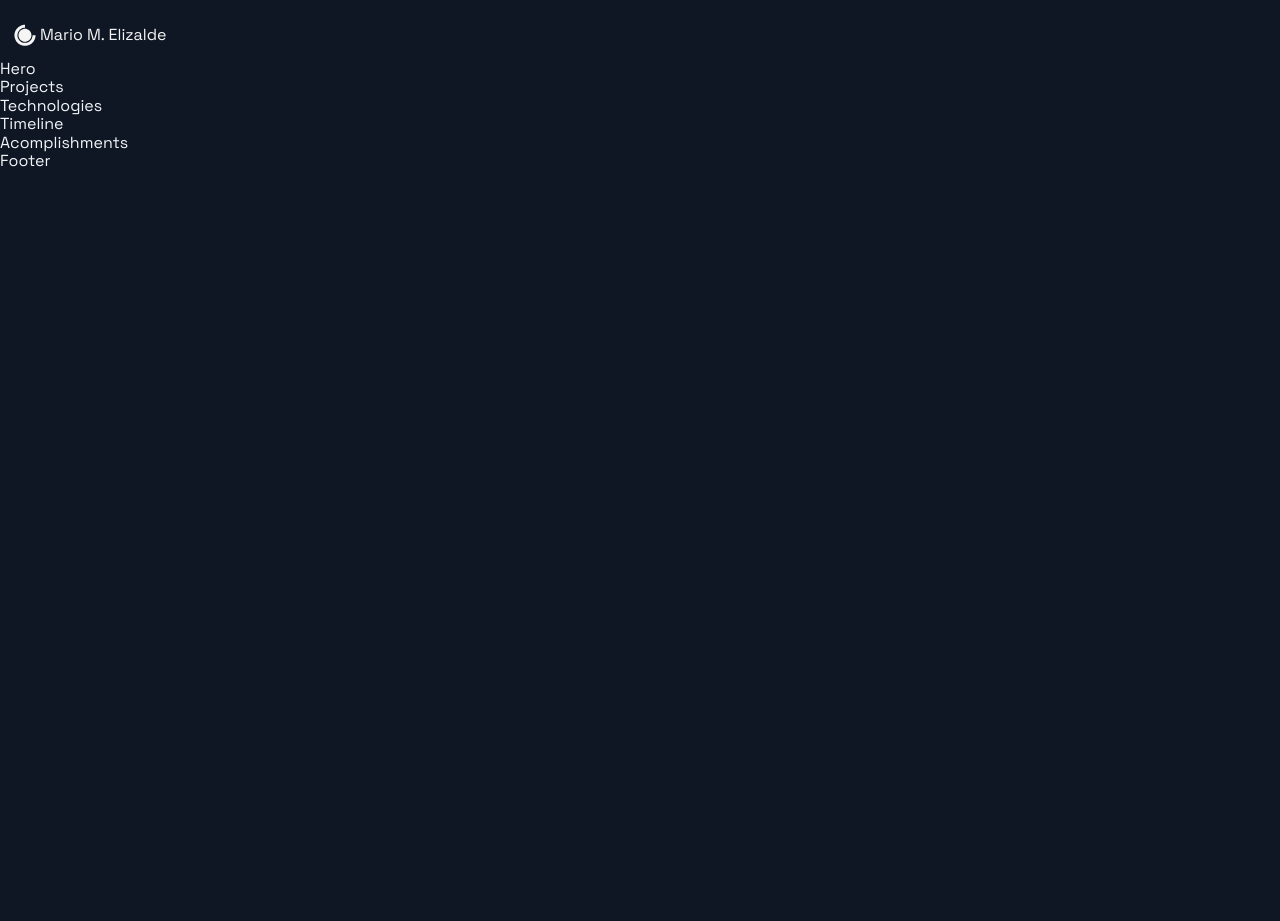
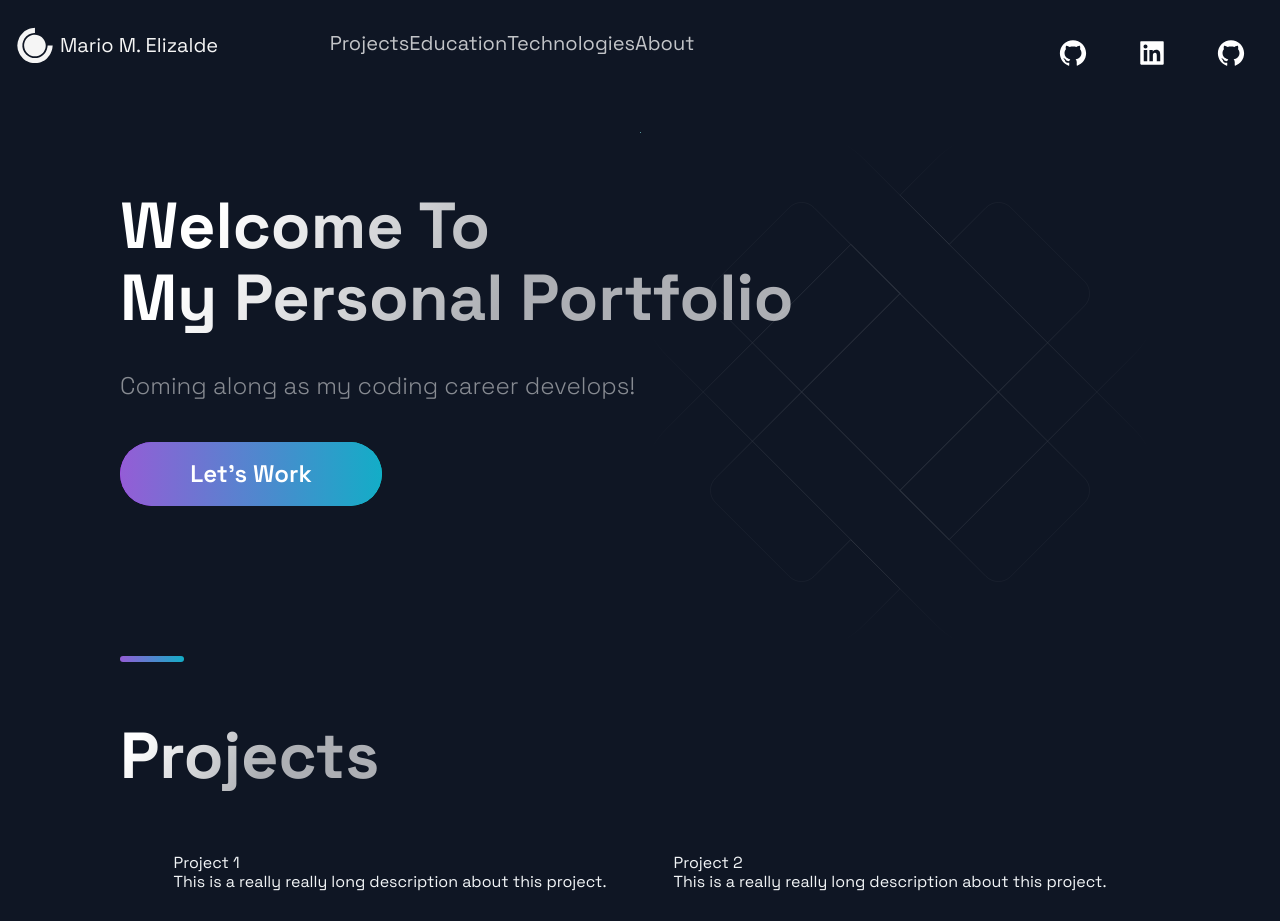
Before and after one commit to marioebros/portfolio-master, a Next.js app: page / in a window 1280 px wide. Shown: the top 921 px of the page. Before the commit the page ends 800 px from the top, so only its background shows below. Built offline with nearby package versions, Linux system fonts and the light colour scheme.

Commit message:
Build header, hero, and projects sections

```diff
--- a/src/components/Header/Header.js
+++ b/src/components/Header/Header.js
@@ -10,6 +10,7 @@ import {
   Div3,
   NavLink,
   SocialIcons,
+  Span,
 } from "./HeaderStyles";
 
 const Header = () => (
@@ -17,12 +18,60 @@ const Header = () => (
     <Div1>
       <Link href="/">
         <a
-          style={{ display: "flex", alignItems: "center", color: "whitesmoke" }}
+          style={{
+            display: "flex",
+            alignItems: "center",
+            color: "whitesmoke",
+            marginBottom: "20px",
+          }}
         >
-          <DiCssdeck size="3rem" /> <span>Mario M. Elizalde</span>
+          <DiCssdeck size="5rem" /> <Span>Mario M. Elizalde</Span>
         </a>
       </Link>
     </Div1>
+    <Div2>
+      <a
+        style={{
+          display: "flex",
+          alignItems: "center",
+          justifyContent: "space-between",
+          color: "whitesmoke",
+          marginBottom: "25px",
+        }}
+      >
+        <li>
+          <Link href="#projects">
+            <NavLink>Projects</NavLink>
+          </Link>
+        </li>
+        <li>
+          <Link href="#edu">
+            <NavLink>Education</NavLink>
+          </Link>
+        </li>
+        <li>
+          <Link href="#tech">
+            <NavLink>Technologies</NavLink>
+          </Link>
+        </li>
+        <li>
+          <Link href="#about">
+            <NavLink>About</NavLink>
+          </Link>
+        </li>
+      </a>
+    </Div2>
+    <Div3>
+      <SocialIcons href="https://github.com/marioebros">
+        <AiFillGithub size="3rem" />
+      </SocialIcons>
+      <SocialIcons href="https://www.linkedin.com/in/mariomeliz/">
+        <AiFillLinkedin size="3rem" />
+      </SocialIcons>
+      <SocialIcons href="https://www.instagram.com/issa_mmeh/">
+        <AiFillGithub size="3rem" />
+      </SocialIcons>
+    </Div3>
   </Container>
 );
 
--- a/src/components/Header/HeaderStyles.js
+++ b/src/components/Header/HeaderStyles.js
@@ -1,5 +1,5 @@
-import { IoIosArrowDropdown } from 'react-icons/io';
-import styled from 'styled-components';
+import { IoIosArrowDropdown } from "react-icons/io";
+import styled from "styled-components";
 
 export const Container = styled.div`
   display: grid;
@@ -17,6 +17,11 @@ export const Container = styled.div`
     grid-row-gap: 0.5rem;
   }
 `;
+
+export const Span = styled.span`
+  font-size: 2rem;
+`;
+
 export const Div1 = styled.div`
   grid-area: 1 / 1 / 2 / 2;
   display: flex;
@@ -94,8 +99,8 @@ export const NavProductsIcon = styled(IoIosArrowDropdown)`
   display: flex;
   align-self: center;
   transition: 0.3s ease;
-  opacity: ${({ isOpen }) => (isOpen ? '1' : '.75')};
-  transform: ${({ isOpen }) => (isOpen ? 'scaleY(-1)' : 'scaleY(1)')};
+  opacity: ${({ isOpen }) => (isOpen ? "1" : ".75")};
+  transform: ${({ isOpen }) => (isOpen ? "scaleY(-1)" : "scaleY(1)")};
 
   &:hover {
     opacity: 1;
@@ -107,18 +112,16 @@ export const NavProductsIcon = styled(IoIosArrowDropdown)`
   }
 `;
 
-
 // Social Icons
 
 export const SocialIcons = styled.a`
-transition: 0.3s ease;
-color: white;
-border-radius: 50px;
+  transition: 0.3s ease;
+  color: white;
+  border-radius: 50px;
   padding: 8px;
-&:hover {
+  &:hover {
     background-color: #212d45;
     transform: scale(1.2);
     cursor: pointer;
-
   }
-`
+`;
--- a/src/components/Hero/Hero.js
+++ b/src/components/Hero/Hero.js
@@ -1,13 +1,26 @@
-import React from 'react';
+import React from "react";
 
-import { Section, SectionText, SectionTitle } from '../../styles/GlobalComponents';
-import Button from '../../styles/GlobalComponents/Button';
-import { LeftSection } from './HeroStyles';
+import {
+  Section,
+  SectionText,
+  SectionTitle,
+} from "../../styles/GlobalComponents";
+import Button from "../../styles/GlobalComponents/Button";
+import { LeftSection } from "./HeroStyles";
 
 const Hero = (props) => (
-  <div>
-    Hero
-  </div>
+  <Section row nopadding>
+    <LeftSection>
+      <SectionTitle main center>
+        Welcome To <br />
+        My Personal Portfolio
+      </SectionTitle>
+      <SectionText>Coming along as my coding career develops!</SectionText>
+      <Button onClick={() => (window.location = "https://google.com")}>
+        Let's Work
+      </Button>
+    </LeftSection>
+  </Section>
 );
 
 export default Hero;
--- a/src/components/Projects/Projects.js
+++ b/src/components/Projects/Projects.js
@@ -1,13 +1,58 @@
-import React from 'react';
+import React from "react";
 
-import { BlogCard, CardInfo, ExternalLinks, GridContainer, HeaderThree, Hr, Tag, TagList, TitleContent, UtilityList, Img } from './ProjectsStyles';
-import { Section, SectionDivider, SectionTitle } from '../../styles/GlobalComponents';
-import { projects } from '../../constants/constants';
+import {
+  BlogCard,
+  CardInfo,
+  ExternalLinks,
+  GridContainer,
+  HeaderThree,
+  Hr,
+  Tag,
+  TagList,
+  TitleContent,
+  UtilityList,
+  Img,
+} from "./ProjectsStyles";
+import {
+  Section,
+  SectionDivider,
+  SectionTitle,
+} from "../../styles/GlobalComponents";
+import { projects } from "../../constants/constants";
+
+const projectsDemo = [
+  {
+    title: "Project 1",
+    description: "This is a really really long description about this project.",
+  },
+  {
+    title: "Project 2",
+    description: "This is a really really long description about this project.",
+  },
+  {
+    title: "Project 3",
+    description: "This is a really really long description about this project.",
+  },
+  {
+    title: "Project 4",
+    description: "This is a really really long description about this project.",
+  },
+];
 
 const Projects = () => (
-  <div>
-    Projects
-  </div>
+  <Section nopadding id="projects">
+    <SectionDivider />
+    <SectionTitle main>Projects</SectionTitle>
+    <GridContainer>
+      {projectsDemo.map((project) => (
+        <div>
+          {project.title}
+          <br />
+          {project.description}
+        </div>
+      ))}
+    </GridContainer>
+  </Section>
 );
 
 export default Projects;
--- a/src/pages/index.js
+++ b/src/pages/index.js
@@ -1,19 +1,19 @@
-import Acomplishments from '../components/Acomplishments/Acomplishments';
-import BgAnimation from '../components/BackgrooundAnimation/BackgroundAnimation';
-import Hero from '../components/Hero/Hero';
-import Projects from '../components/Projects/Projects';
-import Technologies from '../components/Technologies/Technologies';
-import Timeline from '../components/TimeLine/TimeLine';
-import { Layout } from '../layout/Layout';
-import { Section } from '../styles/GlobalComponents';
+import Acomplishments from "../components/Acomplishments/Acomplishments";
+import BgAnimation from "../components/BackgrooundAnimation/BackgroundAnimation";
+import Hero from "../components/Hero/Hero";
+import Projects from "../components/Projects/Projects";
+import Technologies from "../components/Technologies/Technologies";
+import Timeline from "../components/TimeLine/TimeLine";
+import { Layout } from "../layout/Layout";
+import { Section } from "../styles/GlobalComponents";
 
 const Home = () => {
   return (
     <Layout>
-      {/* <Section grid> */}
+      <Section grid>
         <Hero />
-        {/* <BgAnimation /> */}
-      {/* </Section> */}
+        <BgAnimation />
+      </Section>
       <Projects />
       <Technologies />
       <Timeline />
```
